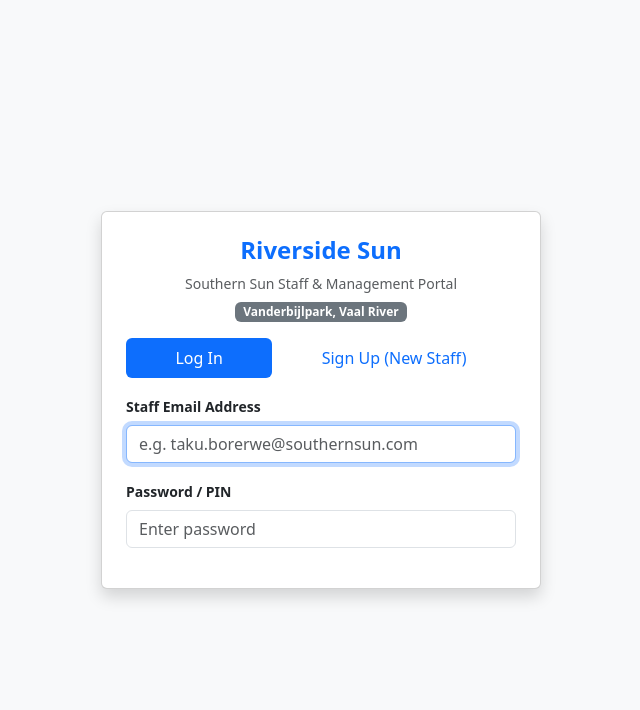
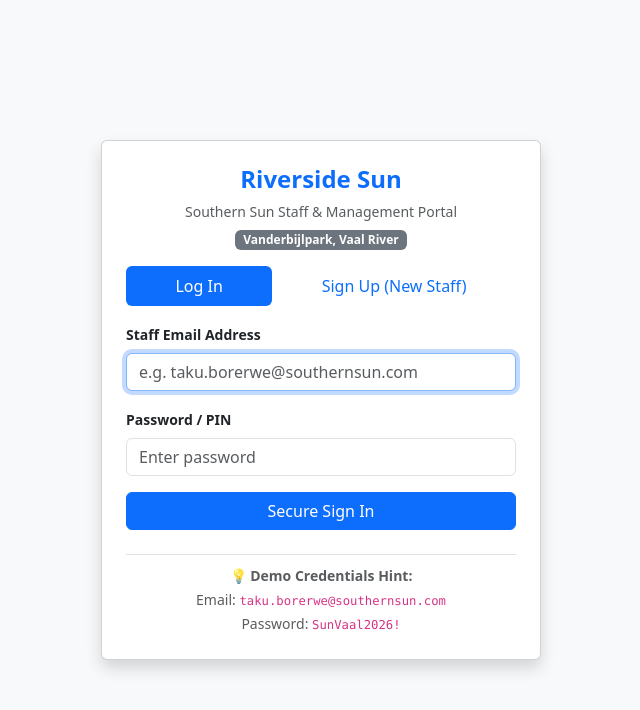
Before and after one commit to Zanele6293/Web-Based-Honeypot-and-Threat-Monitoring-Dashboard, a Flask app: page /secret-admin-portal in a window 1280 px wide. Shown: the top 710 px of the page, without its empty margins (319-959 px from the left). Run offline with Flask 3, Linux system fonts and the light colour scheme.

Commit message:
saved user name and password of the manager

```diff
--- a/templates/login.html
+++ b/templates/login.html
@@ -41,6 +41,15 @@
                 <label class="form-label small fw-bold">Password / PIN</label>
                 <input type="password" name="password" class="form-control" placeholder="Enter password" required>
         </div>
+
+        <button type="submit" class="btn btn-primary w-100">Secure Sign In</button>
+        </form>
+
+        <div class="mt-4 pt-2 border-top text-center">
+            <small class="text-muted">💡 <strong>Demo Credentials Hint:</strong><br>
+            Email: <code>taku.borerwe@southernsun.com</code><br>
+            Password: <code>SunVaal2026!</code></small>
+        </div>
     </div>
     </body>
 </html>
```
